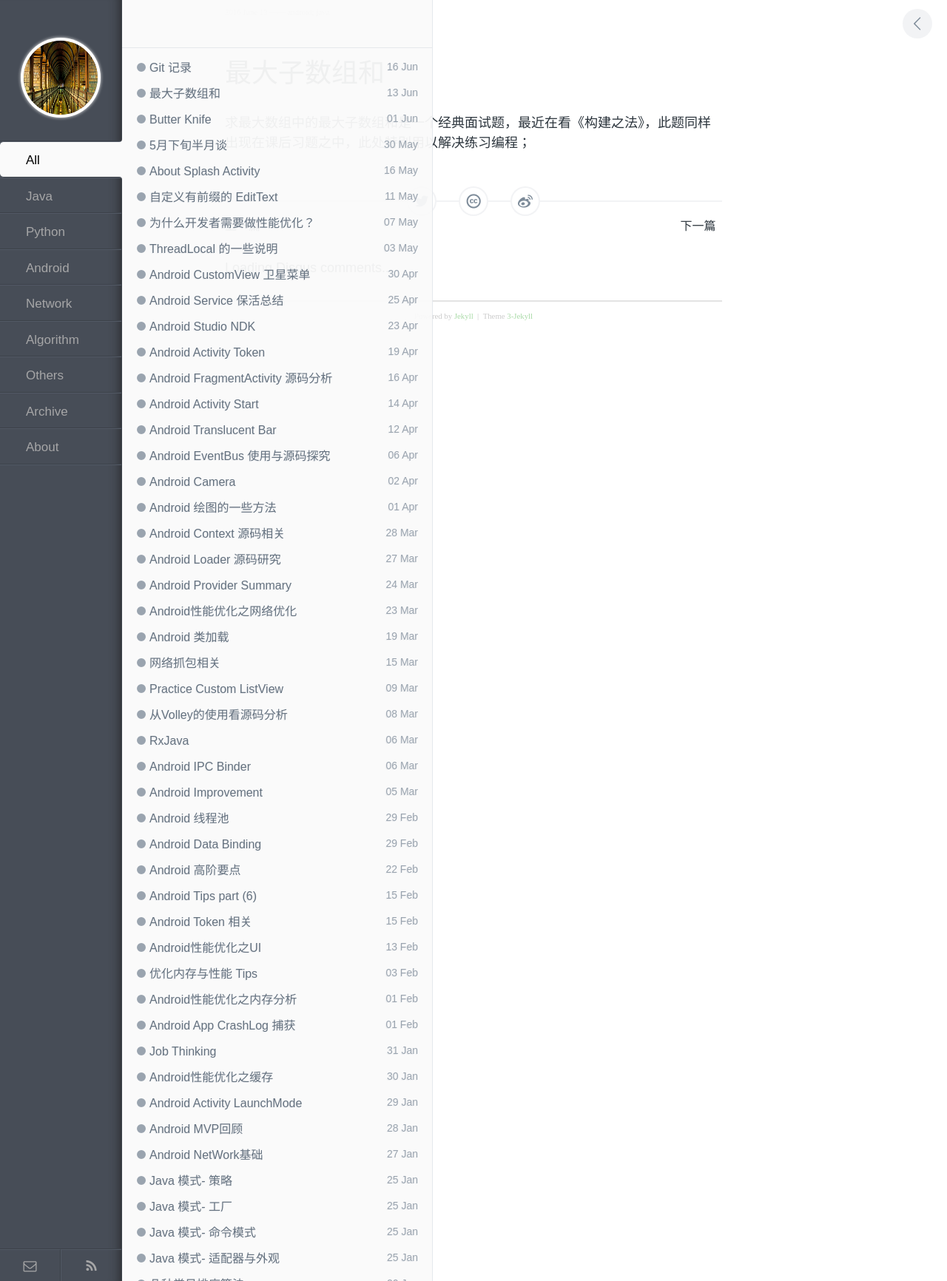
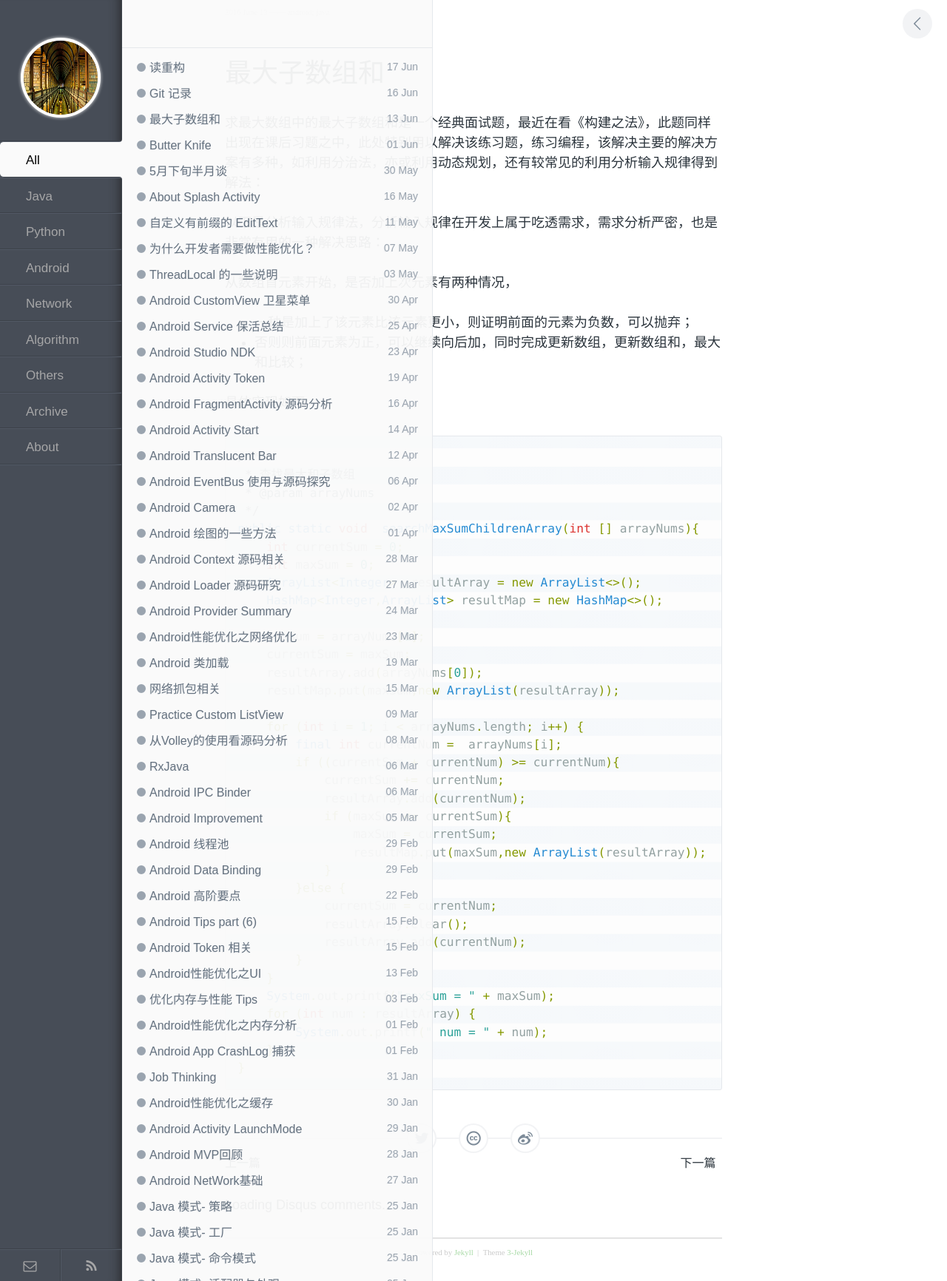
Before and after one commit to enlipan/enlipan.github.io, a Jekyll site: the page built from _posts/2016-06-13-max-sum-child-array.md, in a window 1280 px wide. Shown: the whole page at 74% size. Built offline with Jekyll 4.4.1, drawn with Linux system fonts in a browser that asks for light colours; nearby versions of some CDN libraries; comment, search, counter and statistics services are not loaded.

Commit message:
modify pages maxsum array

```diff
--- a/_posts/2016-06-13-max-sum-child-array.md
+++ b/_posts/2016-06-13-max-sum-child-array.md
@@ -5,4 +5,56 @@ category: algorithm
 keywords: [android, java]
 ---
 
-求最大数组中的最大子数组和是一个经典面试题，最近在看《构建之法》，此题同样出现在课后习题之中，此处特别用以解决练习编程；
+求最大数组中的最大子数组和是一个经典面试题，最近在看《构建之法》，此题同样出现在课后习题之中，此处特别用以解决该练习题，练习编程，该解决主要的解决方案有多种，如利用分治法，亦或利用动态规划，还有较常见的利用分析输入规律得到解法：
+
+
+以下是分析输入规律法，分析输入规律在开发上属于吃透需求，需求分析严密，也是非常有用的一种解决思路：
+
+从数组首元素开始，是否加上次元素有两种情况，
+
+*  一种是加上了该元素比该元素更小，则证明前面的元素为负数，可以抛弃；
+
+*  否则则前面元素为正，可以继续向后加，同时完成更新数组，更新数组和，最大和比较；
+
+具体实现如下
+
+
+{% highlight java %}
+
+/**
+ * 查找最大和子数组
+ * @param arrayNums
+ */
+public static void  searchMaxSumChildrenArray(int [] arrayNums){
+    int currentSum = 0;
+    int maxSum = 0;
+    ArrayList<Integer>  resultArray = new ArrayList<>();
+    HashMap<Integer,ArrayList> resultMap = new HashMap<>();
+
+    maxSum = arrayNums[0];
+    currentSum = maxSum;
+    resultArray.add(arrayNums[0]);
+    resultMap.put(maxSum,new ArrayList(resultArray));
+
+    for (int i = 1; i < arrayNums.length; i++) {
+        final int currentNum =  arrayNums[i];
+        if ((currentSum + currentNum) >= currentNum){
+            currentSum += currentNum;
+            resultArray.add(currentNum);
+            if (maxSum <= currentSum){
+                maxSum = currentSum;
+                resultMap.put(maxSum,new ArrayList(resultArray));
+            }
+        }else {
+            currentSum = currentNum;
+            resultArray.clear();
+            resultArray.add(currentNum);
+        }
+    }
+    System.out.printf("maxSum = " + maxSum);
+    for (int num : resultArray) {
+        System.out.printf(" num = " + num);
+    }
+}
+
+{% endhighlight %}
```
Also changed, not shown: _posts/2016-06-17-read-refactoring.md (added, +9 -0 lines).
